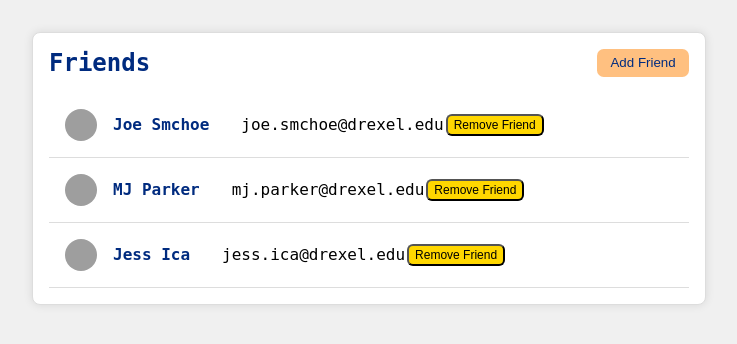
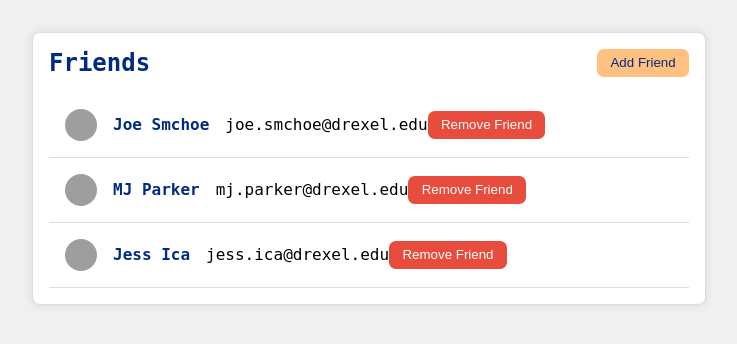
Before and after one commit to mabdulrehman08/dragonsconnect, a Flask app: template templates/friendsList.html in a window 1280 px wide. Shown: the part 120-464 px from the top of the page, without its empty margins (271-1008 px from the left). Run offline with Flask 3, Linux system fonts and the light colour scheme; the template is opened without the code that fills it, so the values that code supplies are empty; parts of the project's set-up code (start-up, migrations or seed data) failed here and were passed over; grey boxes are pictures that could not be loaded.

Commit message:
Revert "Update file friendsList.css"
This reverts commit a0e84a1c664af458936e158a8355a9387d80baca

```diff
--- a/static/css/friendsList.css
+++ b/static/css/friendsList.css
@@ -93,19 +93,21 @@ body {
 
   .friend_name {
     font-weight: bold;
-    margin-right: 2em; /* increased margin to space out remove friend button */
+    margin-right: 1em;
     color: #002B7F; /* Drexel blue */
   }
 
   .remove_friend_button {
-    display: inline-block;
-    background-color: gold;
-    color: black;
-    padding: 2px 6px;
-    border-radius: 6px;
-    margin: 2px;
-    font-size: 12px;
+    background-color: #e74c3c;
+    color: #fff;
+    padding: 0.5em 1em;
+    border: none;
+    border-radius: 0.5em;
     cursor: pointer;
+  }
+
+  .remove_friend_button:hover {
+    background-color: #c0392b;
   }
 
   #add_friend_modal {
```
